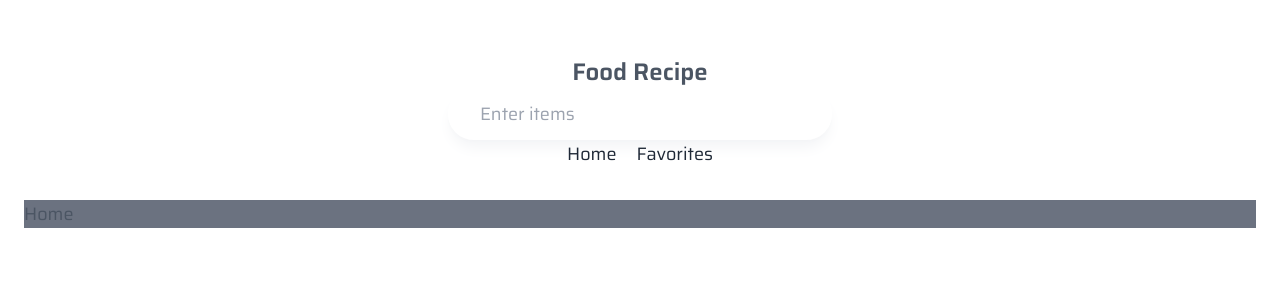
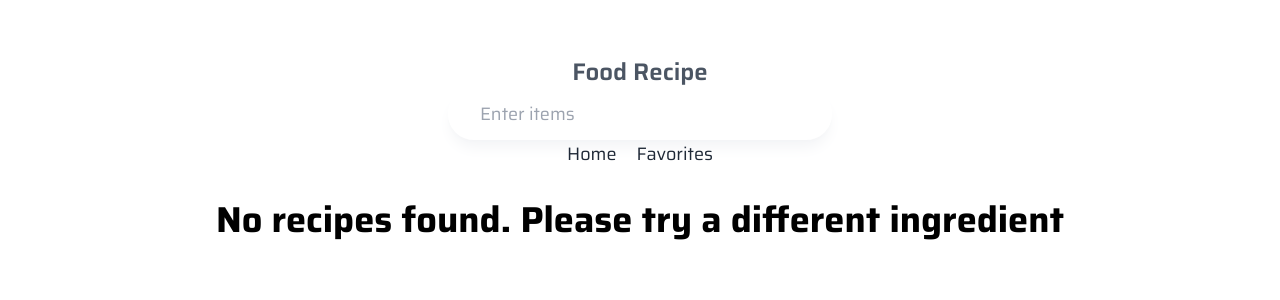
Before and after one commit to seb-ssabes/react-recipe-app, a React (Vite) app: page / in a window 1280 px wide. Shown: the top 300 px of the page. Built offline with nearby package versions, Linux system fonts and the light colour scheme.

Commit message:
recipeItem created and passed to home page results

```diff
--- /dev/null
+++ b/src/components/recipe-item/index.jsx
@@ -0,0 +1,7 @@
+export default function RecipeItem({item}) {
+  return (
+    <div>
+      RecipeItem
+    </div>
+  )
+}
--- a/src/context/GlobalContext.jsx
+++ b/src/context/GlobalContext.jsx
@@ -3,21 +3,35 @@ import { GlobalContext } from "./GlobalContext";
 
 export default function GlobalState({children}) {
   const [searchParam, setSearchParam] = useState('')
+  const [loading, setLoading] = useState(false)
+  const [recipeList, setRecipeList] = useState([])
 
   async function handleSubmit(event) {
     event.preventDefault()
+
 
     try {
       const response = await fetch(`https://forkify-api.herokuapp.com/api/v2/recipes?search=${searchParam}`)
       const data = await response.json()
       console.log(data)
+
+      if(data.data?.recipes) {
+        setRecipeList(data?.data?.recipes)
+        setLoading(false)
+        setSearchParam('')
+      }
+
     }catch(error){
       console.log(error)
+      setLoading(false)
+      setSearchParam('')
     }
   }
 
+  console.log(loading, recipeList)
+
   return (
-    <GlobalContext.Provider value={{ searchParam, setSearchParam, handleSubmit }}>
+    <GlobalContext.Provider value={{ searchParam, loading, recipeList, setSearchParam, handleSubmit }}>
       {children}
     </GlobalContext.Provider>
   )
--- a/src/pages/home/index.jsx
+++ b/src/pages/home/index.jsx
@@ -1,6 +1,25 @@
+import { useContext } from "react"
+import { GlobalContext } from "../../context/GlobalContext"
+import RecipeItem from "../../components/recipe-item"
+
+
 export default function Home() {
+  const {recipeList, loading} = useContext(GlobalContext)
+
+  if (loading) return <div>Loading...Please wait.</div>
 
   return (
-    <div className='bg-gray-500'>Home</div>
+    <div className='py8 container mx-auto flex flex-wrap justify-center gap-10'>
+      {
+        recipeList && recipeList.length > 0
+        ?
+          recipeList.map((item) => <RecipeItem item={item}/>)
+        :
+          <div>
+            <p className="lg:text-4xl text-xl text-center text-black font-bold">No recipes found. Please try a different ingredient</p>
+          </div>
+      }
+    </div>
+
   )
 }
```
